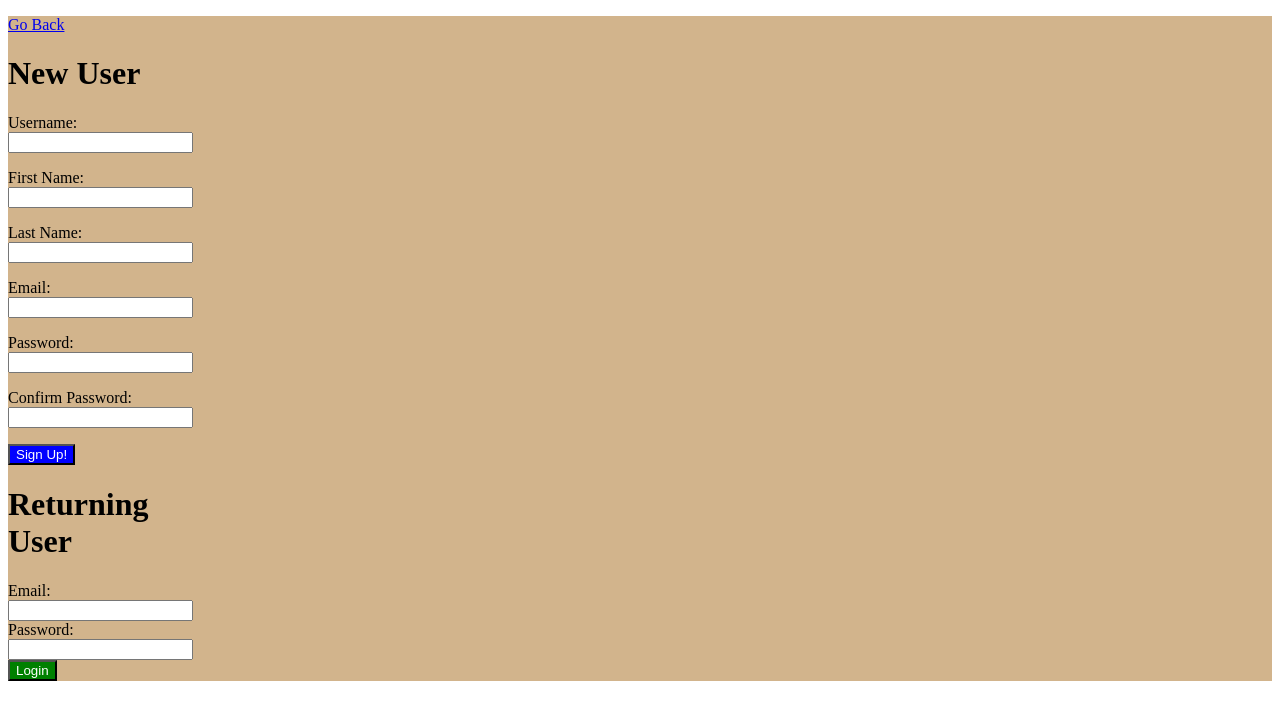
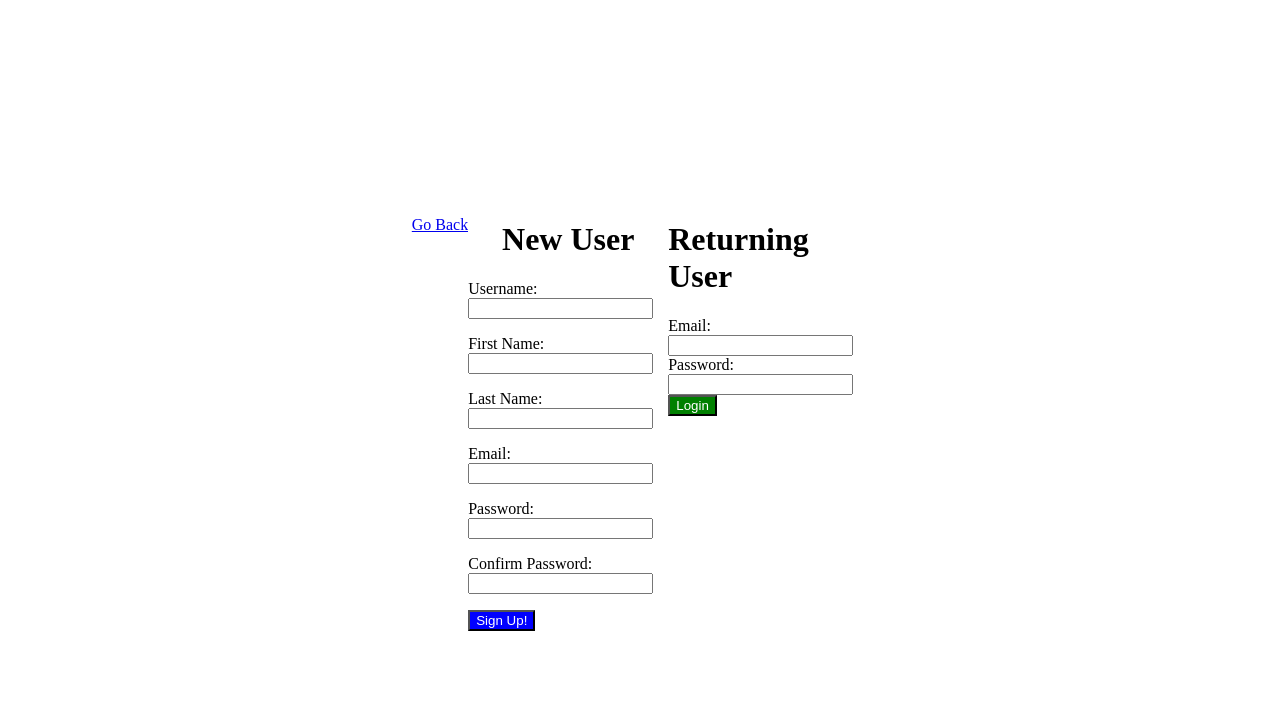
Before and after one commit to Jimmy-Sayre/Final-Project, a Flask app: page /register in a window 1280 px wide. Shown: the top 720 px of the page. Run offline with Flask 2, Linux system fonts and the light colour scheme.

Commit message:
Add files via upload

```diff
--- a/Final_Project/Jam_Session/flask_app/static/style.css
+++ b/Final_Project/Jam_Session/flask_app/static/style.css
@@ -1,5 +1,6 @@
 .container, #page-container{
-    background-color: tan;
+    background-color: White;
+    height:300px;
 }
 
 .logout, .invalid{
@@ -7,9 +8,15 @@
 }
 
 
-.register, .login, .new, .return{
-    background-color:tan;
+.signin, .register, .login, .new, .return{
+    display:flex;
+    justify-content: center;
+    background-color:white;
     color:black;
+}
+
+.signin {
+    margin:200px;
 }
 
 .form{
@@ -28,7 +35,7 @@ width: 200px;
 
 .pictures {
     display: inline;
-    height: 150px;
+    height: 50px;
     width: 200px;
 }
 .header, .create, .welcome {
@@ -43,6 +50,10 @@ width: 200px;
 }
 
 .content {
-    flex:flex;
+    display:flex;
     justify-content: space-around;
 }
+
+.info {
+    height:100px;
+}
--- a/Final_Project/Jam_Session/flask_app/templates/intro.html
+++ b/Final_Project/Jam_Session/flask_app/templates/intro.html
@@ -15,9 +15,7 @@
         <div class="content">
             <div class="pictures">
                 <img src="{{ url_for('static', filename='pictures/acoustic_guitar.jpg') }}" alt="Acoustic Guitar">
-                <img src="{{ url_for('static', filename='pictures/bass_guitar.jpg') }}" alt="Bass Guitar">
-                <img src="{{ url_for('static', filename='pictures/drums.jpg') }}" alt="Drums">
-                <img src="{{ url_for('static', filename='pictures/trumpet.jpg') }}" alt="Trumpet">
+
             </div>
             <div class="info">
                 Lorem ipsum dolor sit amet consectetur adipisicing elit. Amet tempore eos velit!
--- a/Final_Project/Jam_Session/flask_app/templates/login.html
+++ b/Final_Project/Jam_Session/flask_app/templates/login.html
@@ -9,6 +9,7 @@
 </head>
 <body>
     <div class="container">
+        <div class="signin">
             <div class="register">
                 <div>
                     {% with messages = get_flashed_messages(category_filter=['register']) %}
@@ -81,5 +82,6 @@
                 </div>
             </div>
         </div>
+    </div>
 </body>
 </html>
```
Lines whose indentation alone changed are shown as unchanged.
